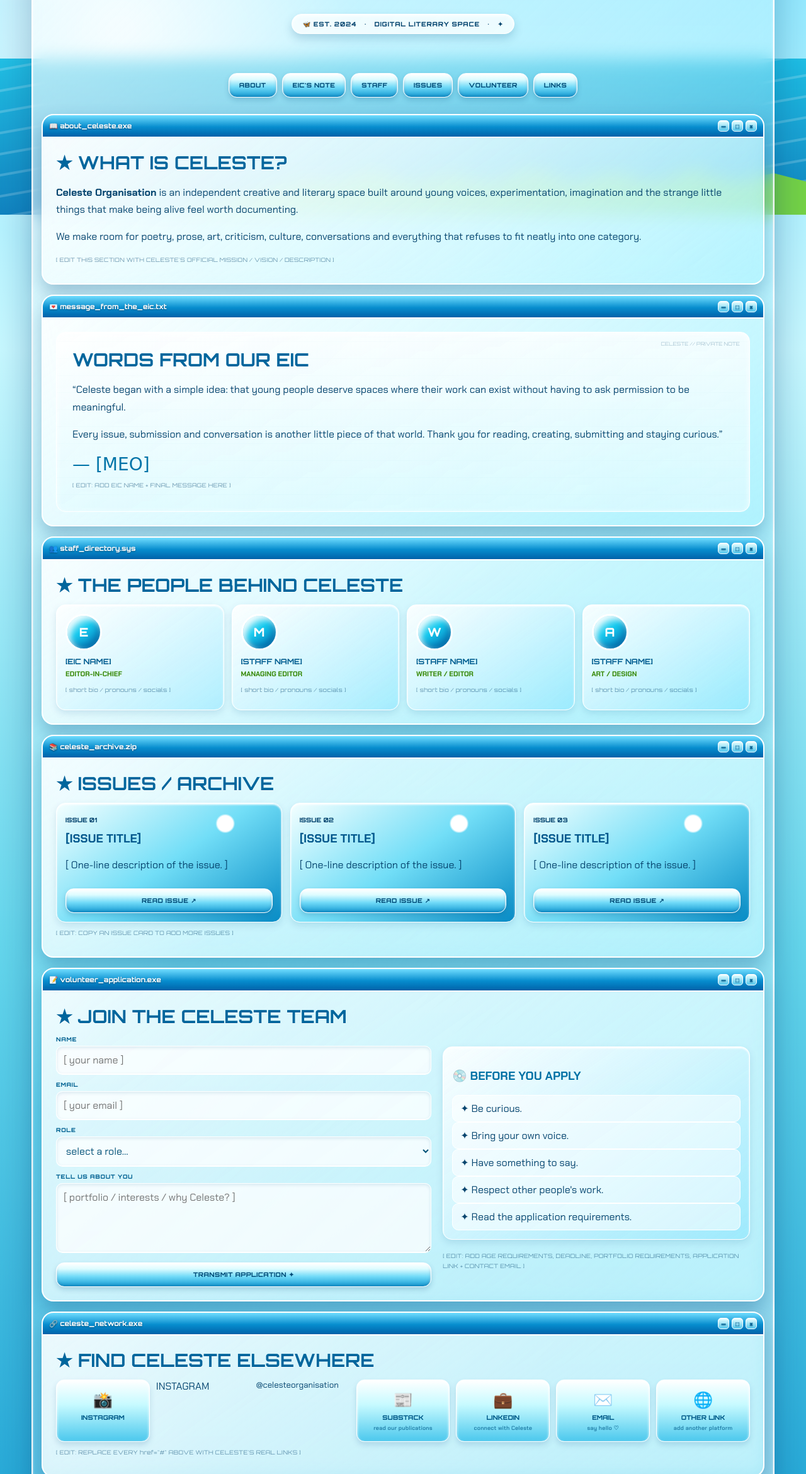
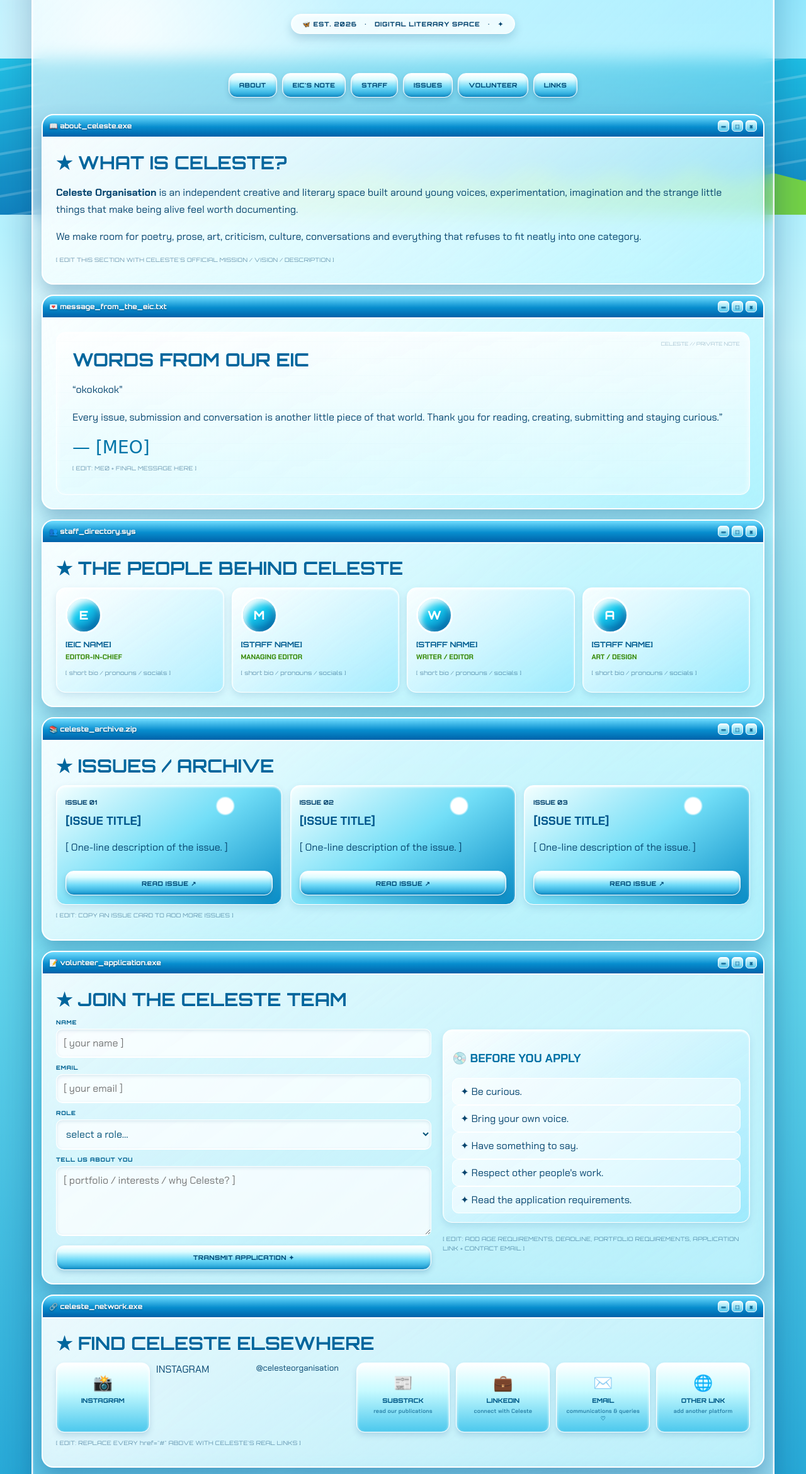
Before and after one commit to yaneatsyam/celesteorganisation, a plain HTML site: page index.html in a window 1280 px wide. Shown: the part 459-2800 px from the top of the page at 63% size. Drawn offline with Linux system fonts and the light colour scheme.

Commit message:
Building Celeste

```diff
--- a/index.html
+++ b/index.html
@@ -1672,7 +1672,7 @@ footer strong {
 
         <div class="badge">
 
-            🦋 EST. 2024
+            🦋 EST. 2026
             &nbsp; • &nbsp;
             DIGITAL LITERARY SPACE
             &nbsp; • &nbsp;
@@ -1820,10 +1820,7 @@ footer strong {
 
             <p>
 
-                “Celeste began with a simple idea:
-                that young people deserve spaces where their
-                work can exist without having to ask permission
-                to be meaningful.
+                “okokokok"
 
             </p>
 
@@ -1848,7 +1845,7 @@ footer strong {
 
             <p class="edit-note">
 
-                [ EDIT: ADD EIC NAME + FINAL MESSAGE HERE ]
+                [ EDIT: ME0 + FINAL MESSAGE HERE ]
 
             </p>
 
@@ -2425,7 +2422,7 @@ footer strong {
             <!-- EDIT: Replace # with actual email -->
 
             <a
-                href="#"
+                href="communicationsbyceleste@gmail.com"
                 class="link"
             >
 
@@ -2434,7 +2431,7 @@ footer strong {
                 </span>
 
                 EMAIL
-                <small> say hello ♡ </small>
+                <small> communications & queries ♡ </small>
 
             </a>
 
@@ -2512,7 +2509,7 @@ footer strong {
         </p>
 
         <p>
-            💿 minimum boring
+            💿 y2k core
         </p>
 
     </div>
@@ -2615,7 +2612,7 @@ footer strong {
     <div class="footer-small">
 
         made with words, pixels &
-        an unreasonable amount of aqua blue.
+        an unreasonable amount of aqua blue (cuz why not?)
 
         <br><br>
 
```
